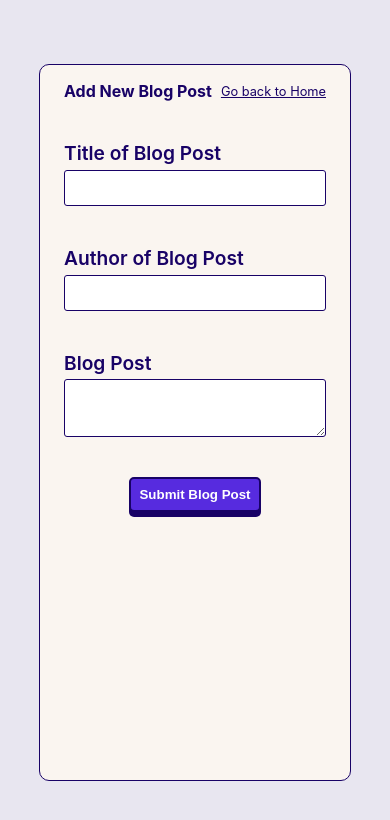
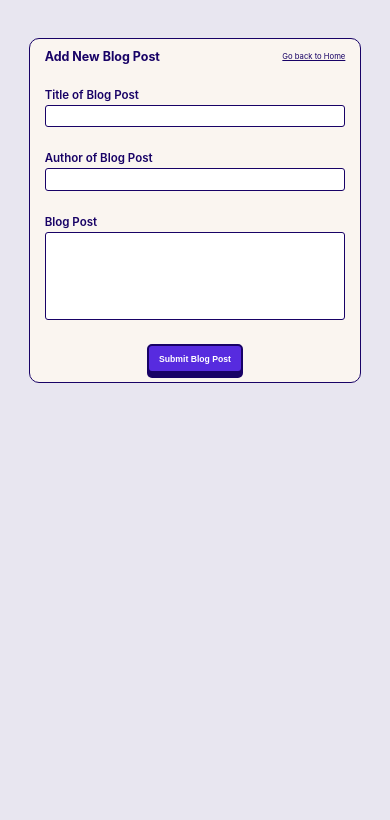
Before and after one commit to Fedozie/cwd-ein-proj, a React (Create React App) app: page /new-post in a window 390 px wide. Shown: the top 820 px of the page. Built offline with nearby package versions, Linux system fonts and the light colour scheme.

Commit message:
fix: redid responsiveness of the screen sizes

```diff
--- a/src/App.js
+++ b/src/App.js
@@ -8,17 +8,17 @@ import { DataProvider } from "./components/contexts/dataContext";
 function App() {
   const theme = {
     colors: {
-      priLilac: "#572bdf",
+      priLilac: "#572BDF",
       secLilac: "#180266",
       priColor: "#FAF5F0",
       white: "#FFFFFF",
-      tintPriLilac: "#e8e6f0"
+      tintPriLilac: "#E8E6F0"
     },
     breakpoints: {
-      smMd: '425px',
-      midMd: '600px',
-      md: '768px',
-      lg: '1024px'
+      mbl: '425px',
+      tbt: '768px',
+      dsk: '1024px',
+      lgDsk: '1440px'
     }
   }
 
--- a/src/components/UI/button.js
+++ b/src/components/UI/button.js
@@ -25,12 +25,13 @@ const StyledButton = styled.button`
     color:${({ theme }) => theme.colors.white};
     font-weight: 600;
     transition: box-shadow .7s ease-in-out;
+    font-size: .9rem;
 
     &:hover, &:active{
         box-shadow: none;
     }
 
-    @media (max-width: ${({ theme }) => theme.breakpoints.md}){
-        padding: 0.5rem;
+    @media (max-width: ${({theme}) => theme.breakpoints.mbl}){
+
     }
 `;
--- a/src/components/UI/wrapper.js
+++ b/src/components/UI/wrapper.js
@@ -55,8 +55,8 @@ const Wrapper = styled.div`
     border-bottom: 1px solid ${({ theme }) => theme.colors.secLilac};
     margin: 0 auto;
 
-    @media (max-width: ${({ theme }) => theme.breakpoints.smMd}){
-        padding: 1rem;
+    @media (max-width: ${({theme}) => theme.breakpoints.mbl}){
+        padding: .5rem;
     }
 `;
 
@@ -83,12 +83,19 @@ const ContainerWrapper = styled(Wrapper)`
         }
     }
 
-    @media (max-width: ${({ theme }) => theme.breakpoints.md}){
-        width: 70vw;
-     }
+    @media (max-width: ${({theme}) => theme.breakpoints.tbt}){
+        width: 75vw;
+    }
 
-    @media (max-width: ${({ theme }) => theme.breakpoints.midMd}){
-       width: 80vw;
+    @media (max-width: ${({theme}) => theme.breakpoints.mbl}){
+        width: 85vw;
+        height: auto;
+    }
+
+    @media (max-width: 320px){
+        width: 95vw;
+        height: auto;
+        margin: 2rem auto;
     }
 `;
 
@@ -112,12 +119,8 @@ const CardWrapper = styled(Wrapper)`
 const Title = styled.h1`
     color: ${({ theme }) => theme.colors.secLilac};
 
-    @media (max-width: ${({ theme }) => theme.breakpoints.midMd}){
-        font-size: 1.5rem;
-    }
-
-    @media (max-width: ${({ theme }) => theme.breakpoints.smMd}){
-        font-size: 1rem
+    @media (max-width: ${({theme}) => theme.breakpoints.mbl}){
+        font-size: 1.3rem;
     }
 `;
 
@@ -133,11 +136,8 @@ const Navigation = styled.nav`
         font-size: 1.3rem;
     }
 
-    @media (max-width: ${({ theme }) => theme.breakpoints.lg}){
-        width: 23%;
-    }
-
-    @media (max-width: ${({ theme }) => theme.breakpoints.midMd}){
-        width: 35%;
+    @media (max-width: ${({theme}) => theme.breakpoints.mbl}){
+        width: 40%;
+        justify-content: space-around;
     }
 `;
--- a/src/components/addPost.js
+++ b/src/components/addPost.js
@@ -1,10 +1,11 @@
 
-import React, {useState, useContext} from "react";
+import React, {useState, useContext, useNavigate} from "react";
 import styled from "styled-components";
 import DataContext from "./contexts/dataContext";
 import Button from "./UI/button";
 
 const AddPost = () => {
+    // const navigate = useNavigate();
     const formData = useContext(DataContext);
 
     const [title, setTitle] = useState('');
@@ -18,6 +19,7 @@ const AddPost = () => {
         setTitle('');
         setAuthor('');
         setPost('');
+        // navigate("/");
     }
 
     return (
@@ -49,6 +51,7 @@ const AddPost = () => {
                     onChange={(e) => { setPost(e.target.value) }}
                     id="post"
                     required
+                    rows = "7"
                 ></textarea>
             </InputWrapper>
             <BtnWrapper>
@@ -61,7 +64,6 @@ const AddPost = () => {
     );
 }
 
-export default AddPost;
 
 const StyledForm = styled.form`
     margin-top: 2rem;
@@ -89,6 +91,10 @@ const InputWrapper = styled.div`
         border-radius: 3px;
         color: ${({ theme }) => theme.colors.secLilac};
     }
+
+    & textarea{
+        resize: none;
+    }
 `;
 
 const BtnWrapper = styled.div`
@@ -96,3 +102,5 @@ const BtnWrapper = styled.div`
     justify-content: center;
     align-items: center;
 `;
+
+export default AddPost;
--- a/src/components/mainBody.js
+++ b/src/components/mainBody.js
@@ -37,24 +37,19 @@ const MainBody = () => {
     )
 }
 
-export default MainBody;
 
 const StyledBody = styled.section`
     background-color: ${({ theme }) => theme.colors.priColor};
-    min-height: 50vw;
+    min-height: 90vh;
     width: inherit;
     padding: 1.5rem 3.5rem 1rem 3.5rem;
-
-    @media (max-width: ${({ theme }) => theme.breakpoints.smMd}){
-        padding: 1.5rem;
-    }
 `;
 
 const WelcomeDiv = styled.div`
     width: 40%;
     margin-bottom: 2.5rem;
 
-    @media (max-width: ${({ theme }) => theme.breakpoints.midMd}){
+    @media (max-width: ${({theme}) => theme.breakpoints.mbl}){
         width: 100%;
     }
 `;
@@ -72,7 +67,7 @@ const Blogs = styled.div`
     max-width: 100%;
     display: grid;
     grid-template-columns: repeat(3, 1fr);
-    grid-template-rows: repeat(3, 1fr);
+    grid-template-rows: auto;
     grid-gap: 1rem;
     color: ${({ theme }) => theme.colors.secLilac};
 
@@ -84,8 +79,9 @@ const Blogs = styled.div`
        font-size: 1.2rem;
     }
 
-    @media (max-width: ${({ theme }) => theme.breakpoints.md}){
+    @media (max-width: ${({theme}) => theme.breakpoints.mbl}){
         grid-template-columns: repeat(2, 1fr);
-
     }
 `
+
+export default MainBody;
--- a/src/components/styles/globalStyles.js
+++ b/src/components/styles/globalStyles.js
@@ -11,7 +11,6 @@ const GlobalStyles = createGlobalStyle`
         margin: 0;
         padding: 0;
         scroll-behaviour: smooth;
-
     }
 
     *:focus{
@@ -22,5 +21,19 @@ const GlobalStyles = createGlobalStyle`
         font-family: inherit;
     }
 
+    @media only screen (min-width: ${({theme}) => theme.breakpoints.mbl}) and (max-width: ${({theme}) => theme.breakpoints.tbt}){
+        html{
+            font-size: 80%;
+        }
+    }
+
+    @media only screen and (max-width: ${({theme}) => theme.breakpoints.mbl}){
+        html{
+            font-size: 60%;
+        }
+    }
+
+
+
 `
 export default GlobalStyles;
--- a/src/pages/homePage.js
+++ b/src/pages/homePage.js
@@ -13,8 +13,8 @@ const HomePage = () => {
     )
 }
 
-export default HomePage;
-
 const Home = styled.div`
     width: 100vw;
 `;
+
+export default HomePage;
```
